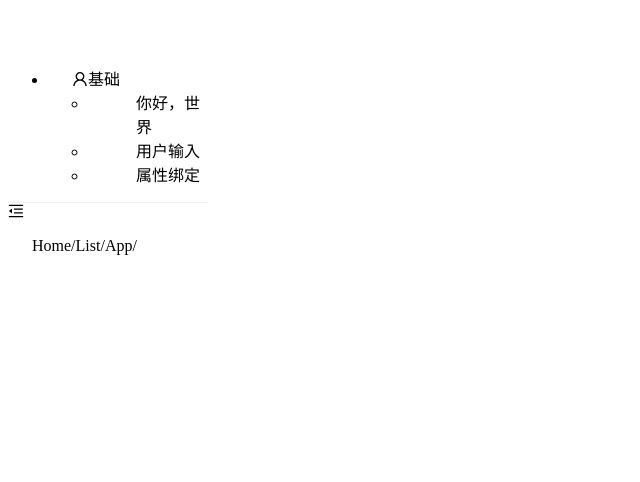
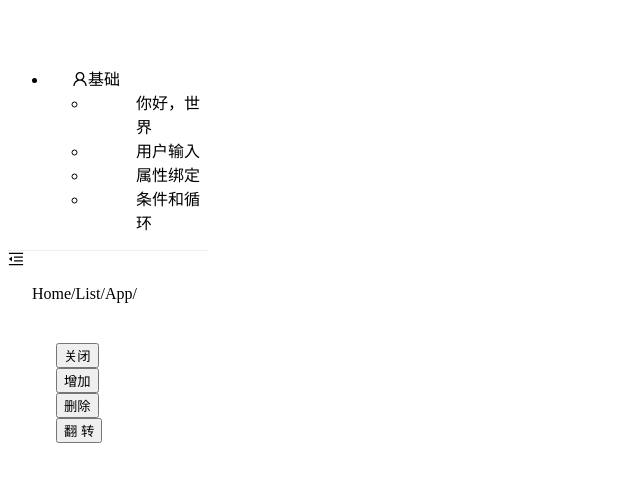
Before and after one commit to Formulaaa/vueplay, a Vue app: page /home/if-for in a window 1280 px wide. Shown: the top 482 px of the page, without its empty margins (0-640 px from the left). Built offline with nearby package versions, Linux system fonts and the light colour scheme.

Commit message:
完成条件和循环页面

```diff
--- a/components.d.ts
+++ b/components.d.ts
@@ -20,6 +20,7 @@ declare module '@vue/runtime-core' {
     AMenuItem: typeof import('ant-design-vue/es')['MenuItem']
     ASpace: typeof import('ant-design-vue/es')['Space']
     ASubMenu: typeof import('ant-design-vue/es')['SubMenu']
+    ASwitch: typeof import('ant-design-vue/es')['Switch']
     ATypography: typeof import('ant-design-vue/es')['Typography']
     ATypographyParagraph: typeof import('ant-design-vue/es')['TypographyParagraph']
     ATypographyText: typeof import('ant-design-vue/es')['TypographyText']
--- a/src/router/index.ts
+++ b/src/router/index.ts
@@ -4,7 +4,7 @@
  * @Author: congsir
  * @Date: 2022-09-09 11:52:35
  * @LastEditors: Please set LastEditors
- * @LastEditTime: 2022-09-17 15:56:29
+ * @LastEditTime: 2022-09-17 17:47:31
  */
 import { createRouter, createWebHistory } from "vue-router";
 import HelloWorldVue from "@/views/basic/HelloWorld.vue";
@@ -39,6 +39,11 @@ const router = createRouter({
           name: "属性绑定",
           component: () => import("@/views/basic/AttributeBind.vue"),
         },
+        {
+          path: "if-for",
+          name: "条件和循环",
+          component: () => import("@/views/basic/IfFor.vue"),
+        },
       ],
     },
   ],
--- /dev/null
+++ b/src/views/basic/IfFor.vue
@@ -0,0 +1,42 @@
+<!--
+ * @Descripttion:
+ * @version:
+ * @Author: congsir
+ * @Date: 2022-09-17 17:33:38
+ * @LastEditors: Please set LastEditors
+ * @LastEditTime: 2022-09-17 17:57:53
+-->
+<template>
+    <a-space size="middle">
+        <a-switch v-model:checked="show" checkedChildren="显示" unCheckedChildren="关闭"></a-switch>
+        <a-button type="text" @click="addItem">增加</a-button>
+        <a-button type="text" @click="popItem">删除</a-button>
+        <a-button type="primary" @click="reverseList">翻转</a-button>
+    </a-space>
+    <a-divider></a-divider>
+    <a-typography-paragraph>
+        <ul v-if="show && list.length !== 0">
+            <li v-for="element in list" :key="element">{{element}}</li>
+        </ul>
+    </a-typography-paragraph>
+</template>
+
+<script setup lang="ts">
+import { ref } from 'vue';
+
+const show = ref<boolean>(false);
+const list = ref<number[]>([1, 2]);
+function addItem() {
+    list.value.push(list.value.length+1);
+}
+function popItem() {
+    list.value.pop();
+}
+function reverseList() {
+    list.value.reverse();
+}
+</script>
+
+<style scoped>
+
+</style>
```
